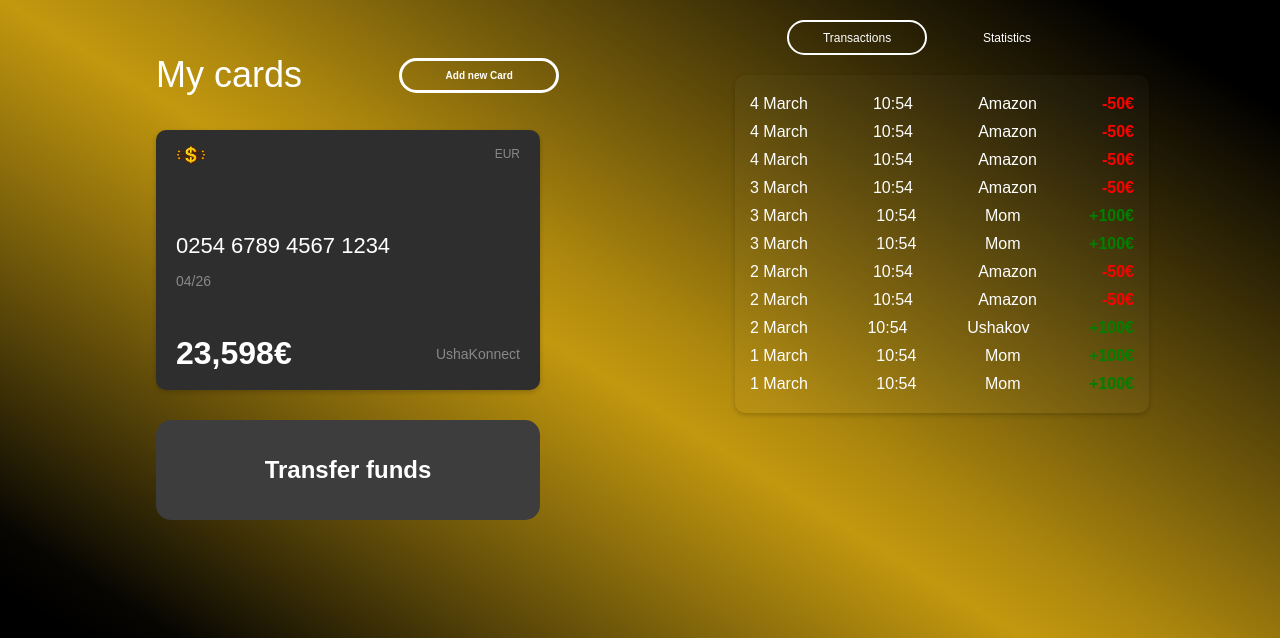
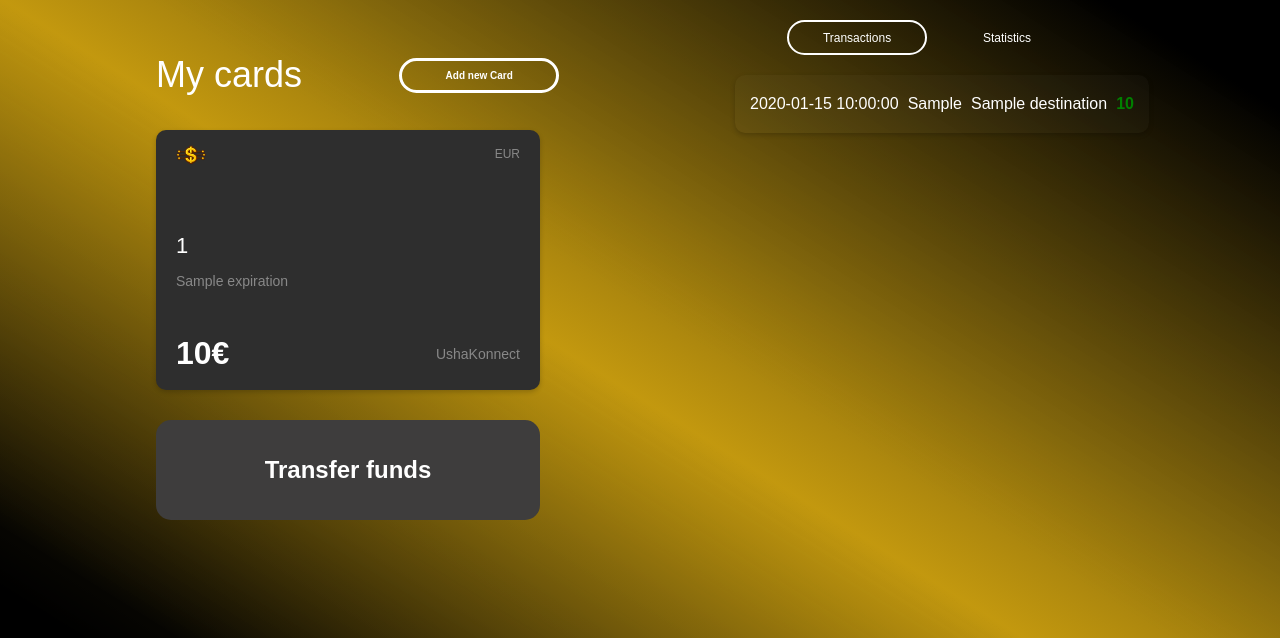
Before and after one commit to danciu-raul/UshaKonnect, a Flask app: template src/templates/pages/home.html in a window 1280 px wide. Shown: the part 50-688 px from the top of the page. Run offline with Flask 3, Linux system fonts and the light colour scheme; the template is opened without the code that fills it: most values are stand-ins (such as "Sample title", 1, 10 or a date in 2020).

Commit message:
Entierly Linked homePage with db and working authPage

```diff
--- a/src/init.py
+++ b/src/init.py
@@ -1,8 +1,11 @@
 import os
-from flask import Flask, render_template, request, flash
+import random
+from flask import Flask, render_template, request, flash, redirect, url_for, session
 from src.instance import db
 from src.models.register import insertUser, getUserByEmail, checkIfUserAlreadyExists
 from src.models.login import isUserRegistered
+from src.models.home import getHistoryByCardId, insertCard, insertHistory, getUserId, getCardNumber, getBalance, getExpiration, getCardId
+
 def create_app(test_config=None):
     # Create and configure the app
     app = Flask(__name__, instance_relative_config=True)
@@ -21,32 +24,43 @@ def create_app(test_config=None):
             db.init_db()
             print("Database initialized.")
 
-    # Define routes
+
+
     @app.route('/', methods=['GET', 'POST'])
     def auth():
+        form_type = request.form.get('form_type')
 
-        form_type = request.form.get('form_type')  # Check which form was submitted
-
-        if form_type == 'sign_in':  # Handle login form
+        if form_type == 'sign_in':
             email = request.form.get('loginEmail')
             password = request.form.get('loginPassword')
+            print(email)
+            print(password)
             isRegistered = isUserRegistered(email, password)
-            if isRegistered:
-                return render_template('pages/home.html')
+            if isRegistered == True:
+                userId = getUserId(email, password)
+                session['userId'] = userId
 
-        elif form_type == 'sign_up':  # Handle registration form
+                return redirect(url_for('home'))
+
+        elif form_type == 'sign_up':
             name = request.form.get('registerName')
             email = request.form.get('registerEmail')
             password = request.form.get('registerPassword')
             alreadyExists = checkIfUserAlreadyExists(name, email, password)
+
             if alreadyExists == True:
                 flash('User with this email already exists', category='error')
                 return render_template('pages/auth.html')
             insertUser(name, email, password)
             isInserted = getUserByEmail(email)
-            print(isInserted)
+            userId = getUserId(email,password)
+
+            card_number = " ".join(["".join([str(random.randint(0, 9)) for _ in range(4)]) for _ in range(4)])
+            insertCard("11/2030", card_number, 2000, userId)
             if isInserted == True:
-                return render_template('pages/home.html')
+                session['userId'] = userId
+                return redirect(url_for('home'))
+
         else:
             flash('Invalid form submission', category='error')
 
@@ -54,7 +68,19 @@ def create_app(test_config=None):
 
     @app.route('/home')
     def home():
-        return render_template('pages/home.html')
+        userId = session.get('userId')
+
+        if userId is not None:
+            cardNumber = getCardNumber(userId)
+            expiration = getExpiration(userId)
+            balance = getBalance(userId)
+            cardId = getCardId(userId)
+            history = getHistoryByCardId(cardId)
+            transactions = history.fetchall()
+            print(transactions)
+            return render_template('pages/home.html', cardNumber=cardNumber, expiration=expiration, balance=balance, transactions=transactions)
+        else:
+            return render_template('pages/homes.html')
 
     @app.route('/admin')
     def admin():
--- a/src/models/login.py
+++ b/src/models/login.py
@@ -3,7 +3,7 @@ from src.instance.db import get_db
 def isUserRegistered(email,password):
     db = get_db()
     result = None
-    result = db.execute('SELECT * FROM users WHERE email = ? AND password = ?', (email, password,)).fetchone()
+    result = db.execute('SELECT * FROM users WHERE email = ? AND password = ?', (email, password,))
     if result is not None:
         return True
     else:
--- a/src/schema.sql
+++ b/src/schema.sql
@@ -27,7 +27,7 @@ CREATE TABLE IF NOT EXISTS history (
   execution_date DATE,
   execution_hour TEXT,
   destination TEXT,
-  amount INTEGER,
+  amount TEXT,
   card_id INTEGER NOT NULL,
   FOREIGN KEY (card_id) REFERENCES cards(id)
 );
--- a/src/templates/pages/auth.html
+++ b/src/templates/pages/auth.html
@@ -12,7 +12,7 @@
         <div class="signinL">
             <h1>Sign In</h1>
             <form action="/" method="POST">
-              <input name="loginEmail" type="email" placeholder="Email" required>
+              <input name="loginEmail" type="text" placeholder="Email" required>
               <input name="loginPassword" type="password" placeholder="Password" required>
               <a href="#" class="forgot-password">Forget your password?</a>
               <input type="hidden" name="form_type" value="sign_in">
--- a/src/templates/pages/home.html
+++ b/src/templates/pages/home.html
@@ -32,10 +32,10 @@
                       <img src="{{ url_for('static', filename='images/UshaKonnect.png') }}" alt="Logo" class="details-logo">
                       <p class="eur">EUR</p>
                     </div>
-                    <p class="card-number">0254 6789 4567 1234</p>
-                    <p class="expiry">04/26</p>
+                    <p class="card-number">{{ cardNumber }}</p>
+                    <p class="expiry">{{ expiration }}</p>
                     <div class="card-info">
-                        <p class="balance">23,598€</p>
+                        <p class="balance">{{ balance }}€</p>
                         <p class="bank-name">UshaKonnect</p>
                     </div>
                 </div>
@@ -52,73 +52,15 @@
 
             <div class="transactions">
                 <div class="transaction-list">
-                    <div class="transaction today">
-                        <span>4 March</span>
-                        <span>10:54</span>
-                        <span>Amazon</span>
-                        <span class="amount negative">-50€</span>
-                    </div>
-                    <div class="transaction today">
-                        <span>4 March</span>
-                        <span>10:54</span>
-                        <span>Amazon</span>
-                        <span class="amount negative">-50€</span>
-                    </div>
-                    <div class="transaction today">
-                        <span>4 March</span>
-                        <span>10:54</span>
-                        <span>Amazon</span>
-                        <span class="amount negative">-50€</span>
-                    </div>
-                    <div class="transaction">
-                        <span>3 March</span>
-                        <span>10:54</span>
-                        <span>Amazon</span>
-                        <span class="amount negative">-50€</span>
-                    </div>
-                    <div class="transaction">
-                        <span>3 March</span>
-                        <span>10:54</span>
-                        <span>Mom</span>
-                        <span class="amount positive">+100€</span>
-                    </div>
-                    <div class="transaction">
-                        <span>3 March</span>
-                        <span>10:54</span>
-                        <span>Mom</span>
-                        <span class="amount positive">+100€</span>
-                    </div>
-                    <div class="transaction">
-                        <span>2 March</span>
-                        <span>10:54</span>
-                        <span>Amazon</span>
-                        <span class="amount negative">-50€</span>
-                    </div>
-                    <div class="transaction">
-                        <span>2 March</span>
-                        <span>10:54</span>
-                        <span>Amazon</span>
-                        <span class="amount negative">-50€</span>
-                    </div>
-                    <div class="transaction">
-                        <span>2 March</span>
-                        <span>10:54</span>
-                        <span>Ushakov</span>
-                        <span class="amount positive">+100€</span>
-                    </div>
-                    <div class="transaction">
-                        <span>1 March</span>
-                        <span>10:54</span>
-                        <span>Mom</span>
-                        <span class="amount positive">+100€</span>
-                    </div>
-                    <div class="transaction">
-                        <span>1 March</span>
-                        <span>10:54</span>
-                        <span>Mom</span>
-                        <span class="amount positive">+100€</span>
-                    </div>
-                </div>
+                    {% for transaction in transactions %}
+                    <div class="transaction {% if loop.index == 1 %}today{% endif %}">
+                        <span>{{ transaction['execution_date'] }}</span>
+                        <span>{{ transaction['execution_hour'] }}</span>
+                        <span>{{ transaction['destination'] }}</span>
+                        <span class="amount {% if transaction['amount'].startswith('-') %}negative{% else %}positive{% endif %}">{{ transaction['amount'] }}</span>
+                  </div>
+                {% endfor %}
+              </div>
             </div>
 
             <div class="statistics" id="statdiv" style="display: none;">
```
Also changed, not shown: src/models/home.py (added, +57 -0 lines), instance/db.sqlite, 1 other file.
